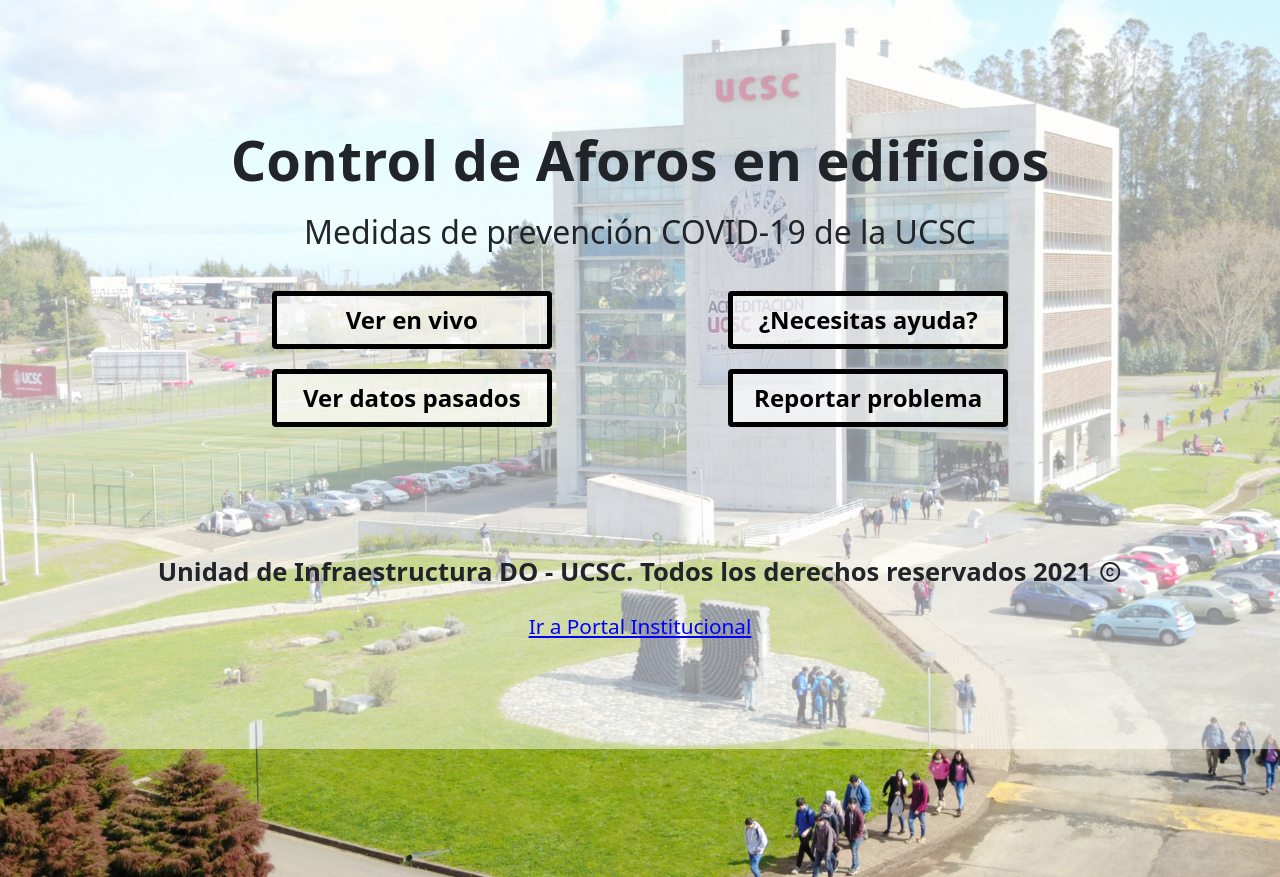
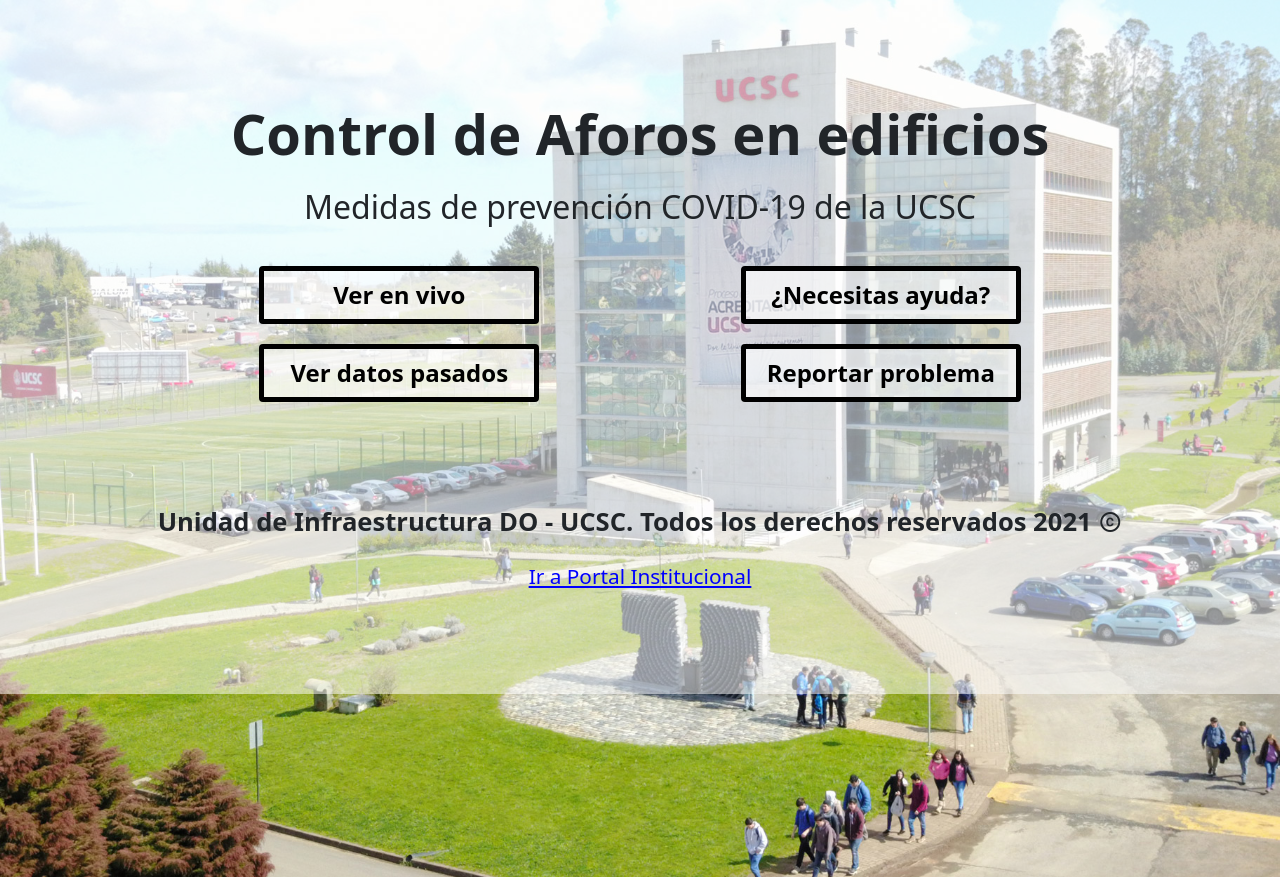
Before and after one commit to NicolasAburto/TIS---1, a PHP site: page /portal.php in a window 1280 px wide. Shown: the part 60-937 px from the top of the page. Run offline with PHP 8.4, Linux system fonts and the light colour scheme.

Commit message:
Update estilo.css

```diff
--- a/Entrega 2/CSS/estilo.css
+++ b/Entrega 2/CSS/estilo.css
@@ -33,7 +33,7 @@ h1, h2, h3, h4, h5, p{
 }
 
 .contenedor{
-    padding: 10%;
+    padding: 8%;
 }
 
 .fondoacceso{
@@ -68,7 +68,7 @@ h1, h2, h3, h4, h5, p{
 
 footer{
     text-align: center;
-    padding-bottom: 107px;
+    padding-bottom: 102px;
 }
 
 .textofooter{
@@ -95,3 +95,10 @@ footer{
 .navbarlinks{
     color: black;
 }
+
+.logotitulo{
+    position: relative;
+    left: 33%;
+    width: 30%;
+    height: 80px;
+}
```
